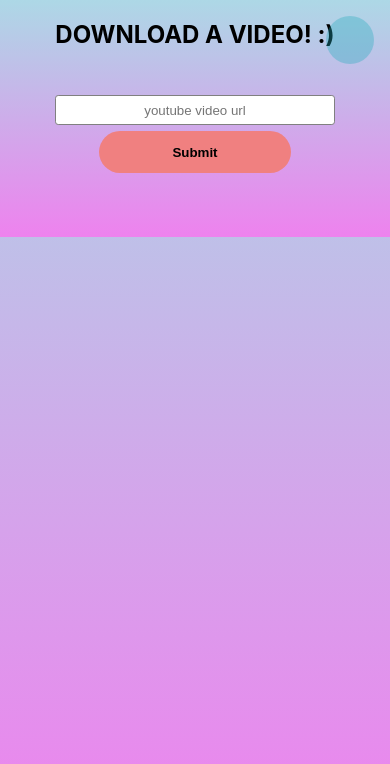
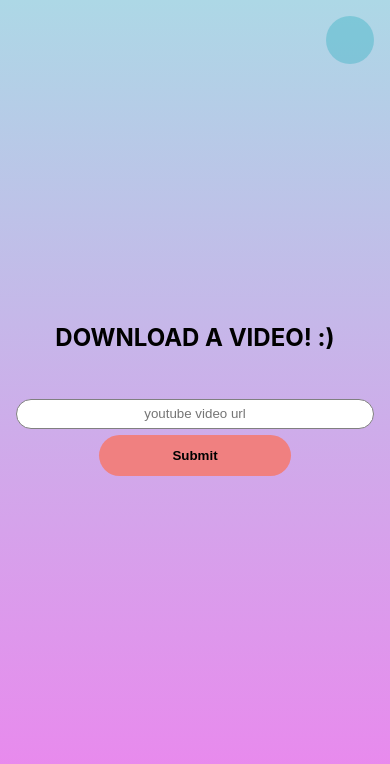
Before and after one commit to kimamov/youtubeDownloader, a React (Create React App) app: page / in a window 390 px wide. Shown: the top 764 px of the page. Built offline with nearby package versions, Linux system fonts and the light colour scheme.

Commit message:
added banner and changed design

```diff
--- a/src/App.js
+++ b/src/App.js
@@ -10,7 +10,7 @@
 class App extends Component {
   render() {
     return (
-      <div style={{minHeight: window.innerHeight}} className={'App'}>
+      <div style={{height: window.innerHeight}} className={'App'}>
         {/* <div></div> */}
         <Navigation></Navigation>
           <main>
@@ -18,7 +18,7 @@
               {/* <Route component={RouteUndef}/> */}
             </Switch>
             <section className={'mainSection'}>
-            <WelcomeBanner></WelcomeBanner>
+            {/* <WelcomeBanner></WelcomeBanner> */}
             <Route path='/' component={Downloader}/>
             </section>
           </main>
--- a/src/Sass/style.css
+++ b/src/Sass/style.css
@@ -4,11 +4,14 @@
   background-image: linear-gradient(lightblue, violet);
   background-repeat: no-repeat;
   background-size: cover;
+  overflow: hidden;
 }
 
 .App main {
   margin: 0 auto;
   width: 100%;
+  height: 100%;
+  overflow: scroll !important;
   /* max-width: $maxWidth; */
   /* background-color: $bgColor; */
 }
@@ -77,15 +80,41 @@
   background-color: black !important;
 }
 
+.nameSelect {
+  width: 100%;
+  max-width: 34rem;
+  margin: 0 auto;
+  background-color: white;
+  border-radius: 2rem;
+  overflow: hidden;
+}
+
+.nameSelect input {
+  width: 94%;
+  margin: 0 auto;
+  border: none;
+  font-size: 1.2rem;
+  text-align: center;
+}
+
+.nameSelect input:focus {
+  outline: none;
+}
+
+.nameSelect p {
+  margin: 0;
+  font-size: 0.8rem;
+  font-weight: lighter;
+  color: grey;
+}
+
 @media (min-width: 20px) and (max-width: 480px) {
   .App #welcomeBanner {
     display: none !important;
   }
   .App main {
-    height: 100%;
+    height: 100% !important;
     overflow: hidden;
-    background-image: -webkit-gradient(linear, left top, left bottom, from(lightblue), to(violet));
-    background-image: linear-gradient(lightblue, violet);
   }
   .App main .mainSection {
     height: 100%;
@@ -103,6 +132,7 @@
         align-self: center;
     padding: 0rem 1rem 2rem 1rem;
     border-radius: 0;
+    width: 100%;
     background-color: transparent;
   }
   .App #dlComponent #videoSearchForm div {
@@ -112,7 +142,8 @@
     border-radius: 0;
   }
   .App #dlComponent #videoSearchForm input[type='text'] {
-    border-radius: 0.2rem;
+    /* border-radius: $mainRoundness; */
+    border-radius: 2rem;
     margin: 0.4rem auto;
     padding: 0.4rem 0;
     background-color: white;
@@ -209,6 +240,7 @@
     height: 200% !important;
     width: 200% !important;
   } */
+/* MOBILE NAV ANIMATION DIV SOUP */
 .mobileNav {
   z-index: 1;
   position: absolute;
@@ -270,13 +302,11 @@
 
 .topNav {
   z-index: 1;
-  /* position: fixed; */
   top: 0;
   height: 3rem;
   display: -ms-grid;
   display: grid;
   width: 100%;
-  background-color: white;
   padding: 0;
   /* border-bottom: 0.1rem solid rgba(200,200,200,0.6); */
 }
@@ -379,7 +409,8 @@
 
 .downloadContainer {
   /* background-color: $bgColor; */
-  height: calc(100% - 3rem);
+  /* height: calc(100% - 3rem); */
+  height: 100%;
   overflow: auto;
 }
 
--- a/src/Sass/style.scss
+++ b/src/Sass/style.scss
@@ -16,9 +16,12 @@
     background-image: linear-gradient(lightblue, violet);
     background-repeat: no-repeat;
     background-size: cover;
+    overflow: hidden;
     main{
         margin: 0 auto;
         width: 100%;
+        height: 100%;
+        overflow: scroll !important;
         /* max-width: $maxWidth; */
         /* background-color: $bgColor; */
         .mainSection{
@@ -83,6 +86,30 @@
     color: white;
     background-color: black !important;
   }
+  .nameSelect{
+    width: 100%;
+    max-width: 34rem;
+    margin: 0 auto;
+    background-color: white;
+    border-radius: 2rem;
+    overflow: hidden;
+    input{
+      width: 94%;
+      margin: 0 auto;
+      border: none;
+      font-size: 1.2rem;
+      text-align: center;
+    }
+    input:focus{
+      outline: none;
+    }
+    p{
+      margin: 0;
+      font-size: 0.8rem;
+      font-weight: lighter;
+      color: grey;
+    }
+  }
 
   @media (min-width: 20px) and (max-width: 480px) {
     .App {
@@ -90,9 +117,8 @@
         display: none !important;
       }
       main{
-        height: 100%;
+        height: 100% !important;
         overflow: hidden;
-        background-image: linear-gradient(lightblue,violet);
         .mainSection{
           height: 100%;
           background-color: transparent !important;
@@ -101,12 +127,12 @@
       .downloadContainer{
         height: 100%;
         display: flex;
-
       }
       #dlComponent{
         align-self: center;
         padding: 0rem 1rem 2rem 1rem;
         border-radius: 0;
+        width: 100%;
         background-color: transparent;
 
         #videoSearchForm{
@@ -117,7 +143,8 @@
               border-radius: 0;
           }
           input[type='text']{
-              border-radius: $mainRoundness;
+              /* border-radius: $mainRoundness; */
+              border-radius: 2rem;
               margin: 0.4rem auto;
               padding: 0.4rem 0;
               background-color: white;
@@ -211,6 +238,8 @@
     width: 200% !important;
   } */
 
+
+  /* MOBILE NAV ANIMATION DIV SOUP */
   .mobileNav{
     z-index: 1;
     position: absolute;
@@ -266,12 +295,10 @@
 
   .topNav{
     z-index: 1;
-    /* position: fixed; */
     top: 0;
     height: $navHeight;
     display: grid;
     width: 100%;
-    background-color: rgb(255, 255, 255);
     padding: 0;
     /* border-bottom: 0.1rem solid rgba(200,200,200,0.6); */
     ul{
@@ -357,7 +384,8 @@
 
   .downloadContainer{
    /* background-color: $bgColor; */
-   height: calc(100% - 3rem);
+   /* height: calc(100% - 3rem); */
+   height: 100%;
    overflow: auto;
   }
   .downloadList{
--- a/src/components/DownloadList.js
+++ b/src/components/DownloadList.js
@@ -14,7 +14,7 @@
             <div value={index}>
                 <p>{'type: '+item.type}</p>
                 <p>{' quality: '+ item.quality+ ' '+(item.videoOnly?'only video':'')}</p>
-                <a href={item.url} Download>VIDEO</a>
+                <a href={item.url} Download={`${props.videoName}.mp4`}>VIDEO</a>
             </div>
             )}
         </div>
--- a/src/components/Downloader.js
+++ b/src/components/Downloader.js
@@ -2,6 +2,7 @@
 import axios from 'axios'
 import {Link, Route, Switch} from 'react-router-dom'
 import SearchBar from './SearchBar.js'
+import NameSelect from './NameSelect.js'
 import DownloadList from './DownloadList'
 import About from './About'
 import FormatSelect from './FormatSelect.js'
@@ -27,7 +28,8 @@
         quickType: "0",
         dlSelected: false,
         mode: 0,
-        downloadListOpen: false
+        downloadListOpen: false,
+        videoName: ''
     }
   }
   onChange=(event)=>{
@@ -48,7 +50,8 @@
   getVideo=(event)=>{
     event.preventDefault()
     const optionsQuery=this.selectedOptions
-    let dlWindow=window.open(`${BASEURL}${this.dlOptions[this.dlMode]}?videolink=${this.state.videoLink}${optionsQuery}`)
+    const videoName=`&name=${this.state.videoName}`
+    let dlWindow=window.open(`${BASEURL}${this.dlOptions[this.dlMode]}?videolink=${this.state.videoLink}${optionsQuery}${videoName}`)
     setTimeout(()=>{window.close(dlWindow)},8000)
 
   }
@@ -58,7 +61,7 @@
     axios.get(`${BASEURL}simpleinfo?videolink=${this.state.videoLink}`).then(res=>{
       console.log(res)
       if(res.data.formats){
-        this.setState({videoInfo: res.data,dlSelected: true,quickType: '0',typeSelect: 0})
+        this.setState({videoInfo: res.data,videoName:res.data.title,dlSelected: true,quickType: '0',typeSelect: 0})
       }
 
     }).catch(error=>{
@@ -114,9 +117,10 @@
           <p>{this.state.videoInfo?this.state.videoInfo.title:''}</p>
           <img alt='' src={this.state.videoInfo.thumbnail}></img>
         </header>
-
-        <SearchBar onChange={this.onChange} getVideoInfo={this.getVideoInfo}></SearchBar>
+        {!this.state.dlSelected&&<SearchBar search={this.state.videoLink} onChange={this.onChange} getVideoInfo={this.getVideoInfo}></SearchBar>}
         {this.state.dlSelected&&
+        <div>
+        <NameSelect onChange={this.onChange} videoName={this.state.videoName}></NameSelect>
         <FormatSelect
           onChange={this.onChangeType}
           //onSubmit={(event,url)=>this.dlVideo(event,"http://localhost:5000/dl?videolink=https://www.youtube.com/watch?v=GSLPOmQV9_w"/* this.state.videoInfo.formats[this.state.typeSelect].url */)}
@@ -125,7 +129,7 @@
           videoInfo={this.state.videoInfo}
           quickType={this.state.quickType}>
         </FormatSelect>
-        }
+        </div>}
         {this.state.dlSelected&&
         <Switch>
           <Route exact path='/' render={()=><Link
@@ -146,7 +150,7 @@
 
         {this.state.dlSelected&&
           <Route path='/downloadlist'
-          render={()=><DownloadList videoSelect={this.state.videoInfo}/>}
+          render={()=><DownloadList videoName={this.state.videoName} videoSelect={this.state.videoInfo}/>}
           />
         }
         <About></About>
--- a/src/components/SearchBar.js
+++ b/src/components/SearchBar.js
@@ -4,7 +4,7 @@
   return (
     <form id='videoSearchForm' onSubmit={props.getVideoInfo}>
         <div>
-            <input placeholder='youtube video url' name='videoLink' type='text' onChange={props.onChange}></input>
+            <input value={props.search} placeholder='youtube video url' name='videoLink' type='text' onChange={props.onChange}></input>
             <input className='roundedButton' type="submit"></input>
         </div>
     </form>
```
Also changed, not shown: 1 other file (tests, documents, lock files or other folders).
